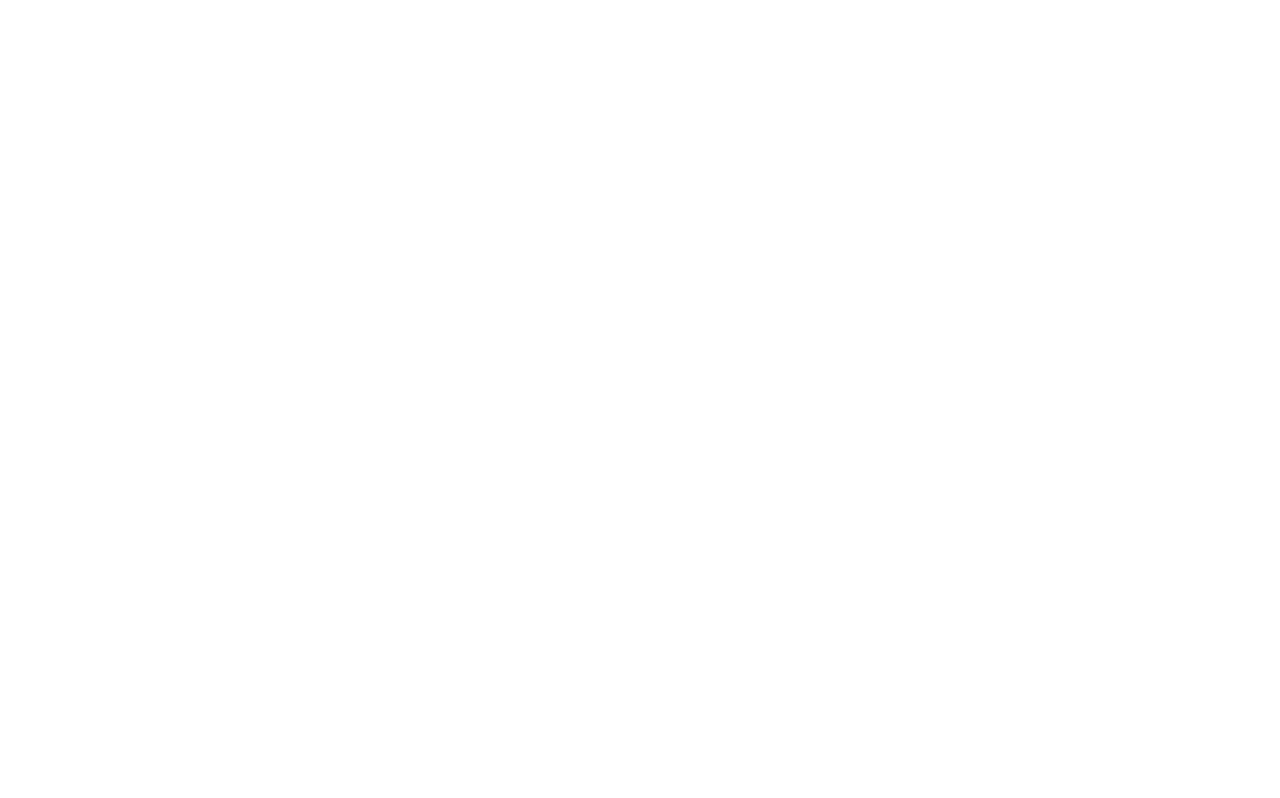
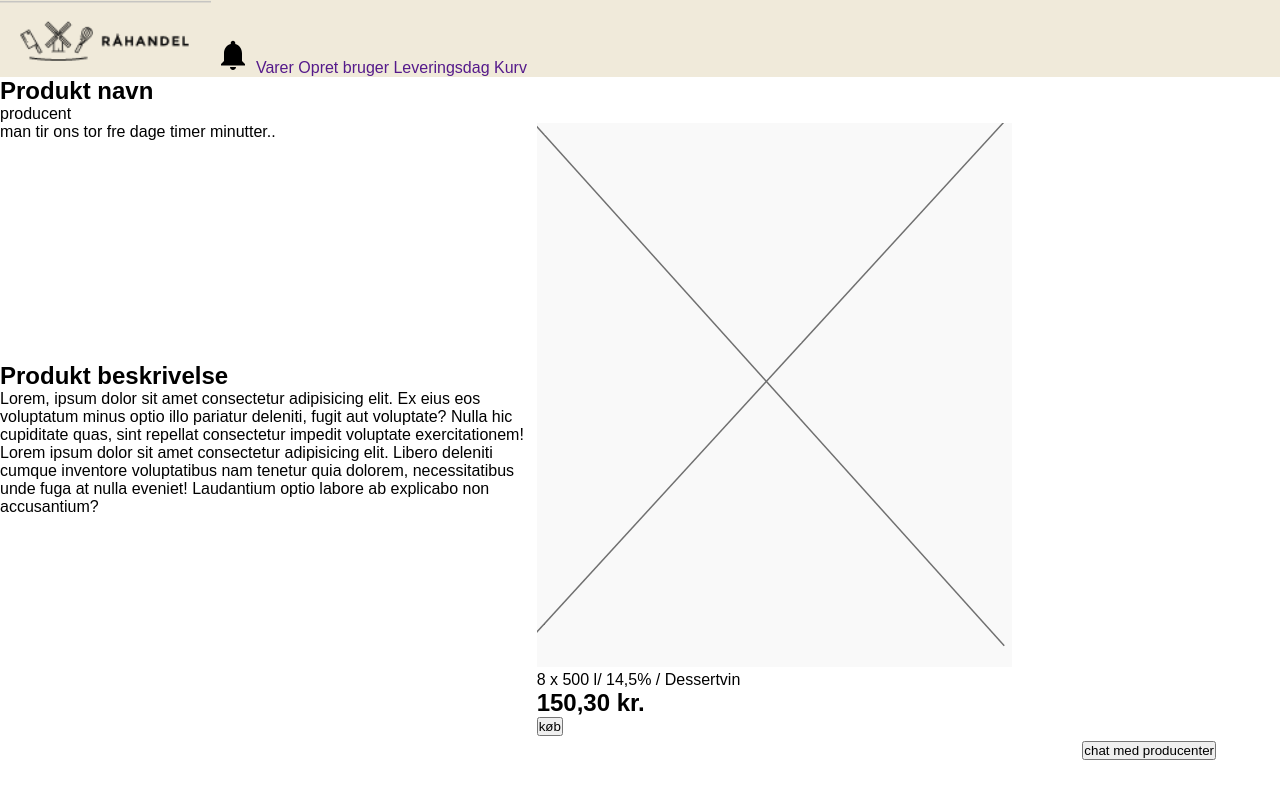
Before and after one commit to maxsendsen/raahandel-prototype, a plain HTML site: page produkt_info.html in a window 1280 px wide. Drawn offline with Linux system fonts and the light colour scheme.

Commit message:
opsat produkt info

```diff
--- a/produkt_info.html
+++ b/produkt_info.html
@@ -0,0 +1,58 @@
+<!DOCTYPE html>
+<html lang="en">
+<head>
+    <meta charset="UTF-8">
+    <meta http-equiv="X-UA-Compatible" content="IE=edge">
+    <meta name="viewport" content="width=device-width, initial-scale=1.0">
+    <link rel="stylesheet" href="style.css">
+    <title>produkt</title>
+</head>
+<body>
+    <header class="header">
+        <img src="/assets/raahandel-logo.png" alt="logo" class="header--logo">
+
+        <ul class="header--nav">
+            <li><a href=""><img src="/assets/notif.svg" alt="notifikation"></a></li>
+            <li><a href="">Varer</a></li>
+            <li><a href="">Opret bruger</a></li>
+            <li><a href="">Leveringsdag</a></li>
+            <li><a href="">Kurv</a></li>
+        </ul>
+
+    </header>
+<section>
+    <h1>Produkt navn</h1>
+    <p>producent</p>
+</section>
+<section class="produkt_info--container">
+<div class="produkt_info--uge">
+    <ul>
+        <li>man</li>
+        <li>tir</li>
+        <li>ons</li>
+        <li>tor</li>
+        <li>fre</li>
+        <li>dage timer minutter..</li>
+    </ul>
+</div>
+<div class="produkt_info--beskrivelse">
+    <h1>Produkt beskrivelse</h1>
+    <p>Lorem, ipsum dolor sit amet consectetur adipisicing elit. Ex eius eos voluptatum minus optio illo pariatur deleniti, fugit aut voluptate? Nulla hic cupiditate quas, sint repellat consectetur impedit voluptate exercitationem!
+        Lorem ipsum dolor sit amet consectetur adipisicing elit. Libero deleniti cumque inventore voluptatibus nam tenetur quia dolorem, necessitatibus unde fuga at nulla eveniet! Laudantium optio labore ab explicabo non accusantium?
+    </p>
+</div>
+
+<div class="produkt_info--produkt">
+    <img src="/assets/placeholder.png" alt="">
+    <p>8 x 500 l/ 14,5% / Dessertvin</p>
+    <h1>150,30 kr.</h1>
+    <button>køb</button>
+</div>
+
+<button class="markedsplads--chat">chat med producenter</button>
+
+
+</section>
+
+</body>
+</html>
--- a/style.css
+++ b/style.css
@@ -6,6 +6,7 @@
 /*-------------------------------- markedsplads 1 ------------------------------ */
 .header{
     background-color: #F0EADA ;
+
 }
 
 .header--logo{
@@ -13,10 +14,16 @@
 }
 .header--nav{
     display: inline;
+
 }
 
 .header--nav li{
     display: inline;
+
+}
+
+.header--nav li a{
+    text-decoration: none;
 }
 
 .markedsplads--kategori ul{
@@ -110,3 +117,34 @@ text-align: right;
       bottom: 5%;
       right: 5%;
   }
+  /* markedsplads SLUT */
+  /* ----------------------------------produkt  info --------------------------------- */
+
+  .produkt_info--container{
+    display: grid;
+    grid-template-columns: 1fr 1fr 1fr 1fr;
+    grid-template-rows: auto;
+    grid-template-areas:
+    "uge uge produkt"
+    "beskrivelse beskrivelse produkt"
+    ;
+
+  }
+
+  .produkt_info--uge{
+      grid-area: uge;
+  }
+  .produkt_info--uge ul{
+      display: inline;
+  }
+  .produkt_info--uge ul li{
+      display: inline;
+  }
+
+  .produkt_info--beskrivelse{
+      grid-area: beskrivelse;
+  }
+
+  .produkt_info--produkt{
+      grid-area: produkt;
+  }
```
Also changed, not shown: assets/placeholder.png (added).
